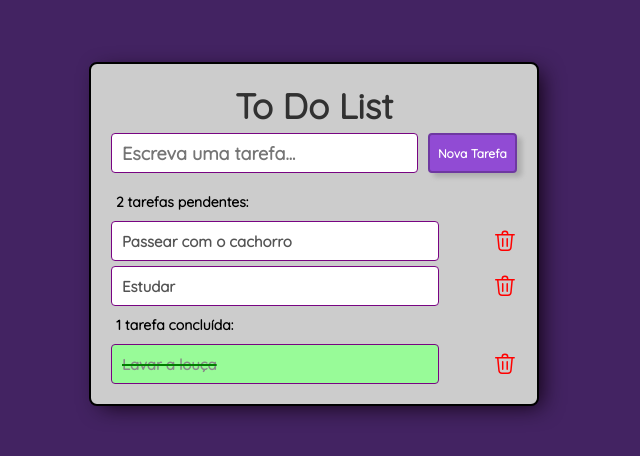
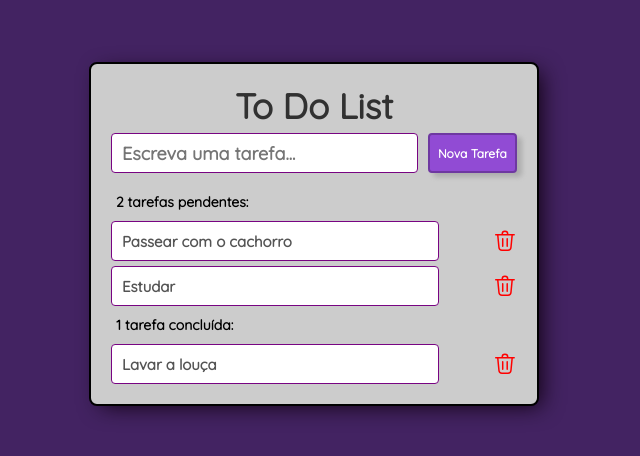
Before and after one commit to keilamadap/challenge-allianca, a React (Vite) app: page / in a window 1280 px wide. Shown: the part 166-622 px from the top of the page, without its empty margins (326-966 px from the left). Built offline with nearby package versions, Linux system fonts and the light colour scheme; some icons are missing.

Commit message:
refactor: conditional statement and props warning

```diff
--- a/src/components/TodoItem/TodoItem.jsx
+++ b/src/components/TodoItem/TodoItem.jsx
@@ -9,9 +9,9 @@ const TodoItem = ({ task }) => {
   return (
     <S.Container>
       <S.StyledInput
-        value={task.name}
+        value={task?.name}
         disabled
-        iscompleted={task.isCompleted ? "true" : undefined}
+        $iscompleted={task.isCompleted ? "true" : undefined}
       />
       <Icon
         icon="fluent-mdl2:completed-solid"
--- a/src/components/TodoList/TodoList.jsx
+++ b/src/components/TodoList/TodoList.jsx
@@ -24,7 +24,9 @@ const TodoList = () => {
       <S.Title>To Do List</S.Title>
       <TodoForm />
 
-      <S.StyledParagraph>{newTasks[0] && newTasksText}</S.StyledParagraph>
+      <S.StyledParagraph>
+        {newTasks.length ? newTasksText : null}
+      </S.StyledParagraph>
 
       {tasks.length > 0 ? (
         newTasks.map((task) => <TodoItem key={task.id} task={task} />)
@@ -35,9 +37,9 @@ const TodoList = () => {
         </S.Paragraph>
       )}
 
-      {completedTasks[0] && (
+      {completedTasks.length ? (
         <S.StyledParagraph>{completedTasksText}</S.StyledParagraph>
-      )}
+      ) : null}
 
       {completedTasks.map((task) => (
         <TodoItem key={task.id} task={task} />
--- a/src/context/MyContext.jsx
+++ b/src/context/MyContext.jsx
@@ -49,6 +49,7 @@ function MyContextProvider({ children }) {
     setTasks(markedTasks);
     localStorage.setItem("tasks", JSON.stringify(markedTasks));
   };
+
   useEffect(() => {
     const storedTasks = localStorage.getItem("tasks");
     if (storedTasks) {
```
